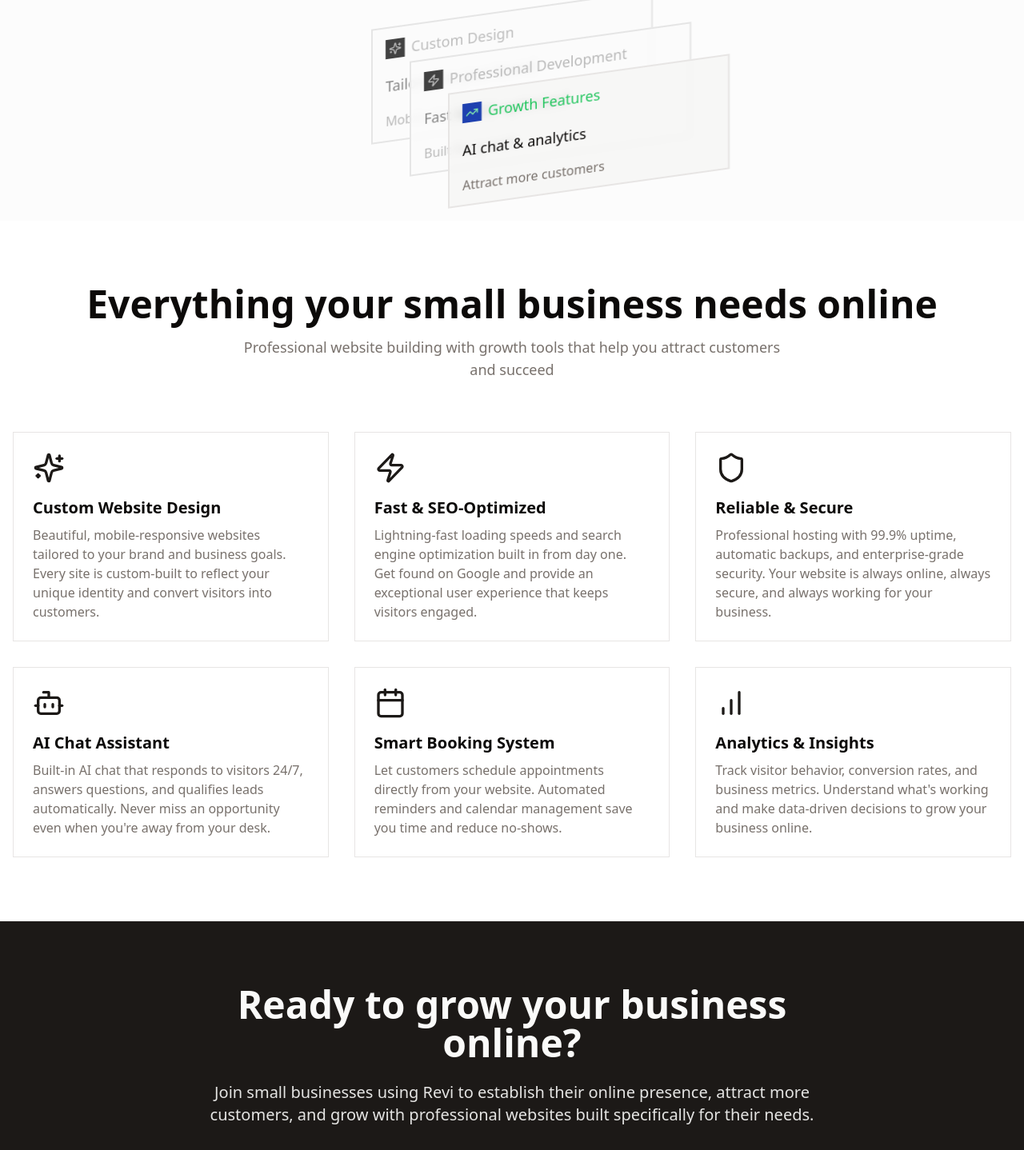
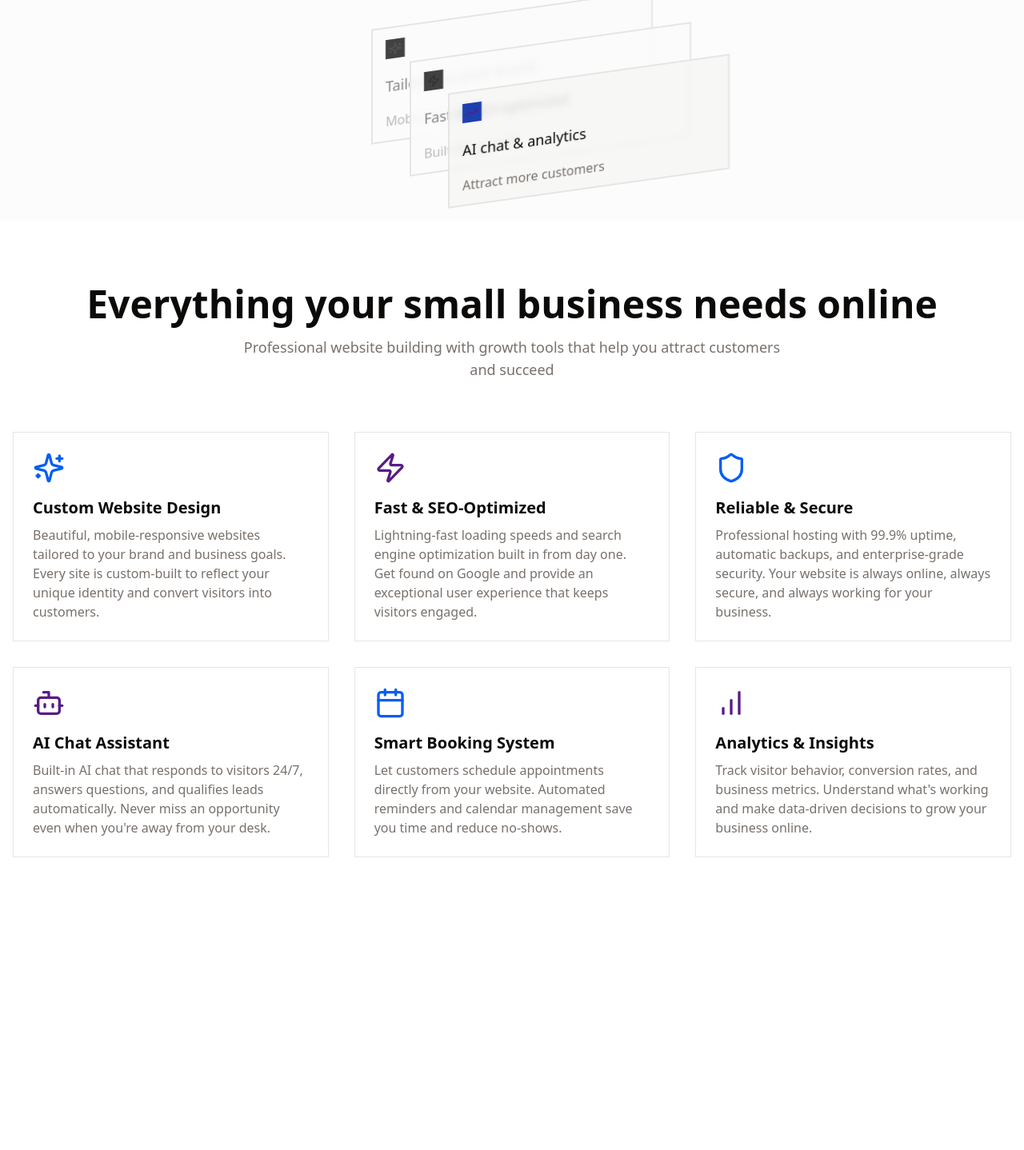
Before and after one commit to blksolodev/revi, a Next.js app: page / in a window 1280 px wide. Shown: the part 1120-2558 px from the top of the page at 80% size. Built offline with nearby package versions, Linux system fonts and the light colour scheme.

Commit message:
Apply dark blue to purple gradient across buttons, icons, and sections
Updated all UI elements to use consistent dark blue to purple gradient theme including hero buttons, display card icons and titles, feature icons, and CTA section background

```diff
--- a/app/page.tsx
+++ b/app/page.tsx
@@ -64,7 +64,7 @@ function Hero() {
 
           <div>
 
-            <Button variant="secondary" size="sm" className="gap-4">
+            <Button variant="secondary" size="sm" className="gap-4 bg-gradient-to-r from-blue-900 to-purple-900 text-white border-0">
 
               Introducing Revi AI <MoveRight className="w-4 h-4" />
 
@@ -76,7 +76,7 @@ function Hero() {
 
             <h1 className="text-5xl md:text-7xl max-w-4xl tracking-tighter text-center font-regular">
 
-              <span className="text-primary">We build</span>
+              <span className="bg-gradient-to-r from-blue-900 to-purple-900 bg-clip-text text-transparent font-semibold">We build</span>
 
               <span className="relative flex w-full justify-center overflow-hidden text-center md:pb-4 md:pt-1">
 
@@ -144,7 +144,7 @@ function Hero() {
 
           <div className="flex flex-row gap-3">
 
-            <Button size="lg" className="gap-4" asChild>
+            <Button size="lg" className="gap-4 bg-gradient-to-r from-blue-900 to-purple-900 hover:from-blue-800 hover:to-purple-800 border-0" asChild>
 
               <Link href="/pricing">
 
@@ -184,7 +184,7 @@ function DisplayCardsSection() {
 
     {
 
-      icon: <Sparkles className="size-4 text-blue-300" />,
+      icon: <Sparkles className="size-4 text-blue-900" />,
 
       title: "Custom Design",
 
@@ -192,9 +192,9 @@ function DisplayCardsSection() {
 
       date: "Mobile-responsive",
 
-      iconClassName: "text-blue-500",
+      iconClassName: "text-blue-900",
 
-      titleClassName: "text-blue-500",
+      titleClassName: "bg-gradient-to-r from-blue-900 to-purple-900 bg-clip-text text-transparent",
 
       className:
 
@@ -204,7 +204,7 @@ function DisplayCardsSection() {
 
     {
 
-      icon: <Zap className="size-4 text-purple-300" />,
+      icon: <Zap className="size-4 text-purple-900" />,
 
       title: "Professional Development",
 
@@ -212,9 +212,9 @@ function DisplayCardsSection() {
 
       date: "Built for growth",
 
-      iconClassName: "text-purple-500",
+      iconClassName: "text-purple-900",
 
-      titleClassName: "text-purple-500",
+      titleClassName: "bg-gradient-to-r from-blue-900 to-purple-900 bg-clip-text text-transparent",
 
       className:
 
@@ -224,7 +224,7 @@ function DisplayCardsSection() {
 
     {
 
-      icon: <TrendingUp className="size-4 text-green-300" />,
+      icon: <TrendingUp className="size-4 text-purple-900" />,
 
       title: "Growth Features",
 
@@ -232,9 +232,9 @@ function DisplayCardsSection() {
 
       date: "Attract more customers",
 
-      iconClassName: "text-green-500",
+      iconClassName: "text-purple-900",
 
-      titleClassName: "text-green-500",
+      titleClassName: "bg-gradient-to-r from-blue-900 to-purple-900 bg-clip-text text-transparent",
 
       className:
 
@@ -290,7 +290,7 @@ function FeaturesSection() {
 
     {
 
-      icon: <Sparkles className="w-10 h-10 text-primary" />,
+      icon: <Sparkles className="w-10 h-10 text-blue-900" />,
 
       title: "Custom Website Design",
 
@@ -302,7 +302,7 @@ function FeaturesSection() {
 
     {
 
-      icon: <Zap className="w-10 h-10 text-primary" />,
+      icon: <Zap className="w-10 h-10 text-purple-900" />,
 
       title: "Fast & SEO-Optimized",
 
@@ -314,7 +314,7 @@ function FeaturesSection() {
 
     {
 
-      icon: <Shield className="w-10 h-10 text-primary" />,
+      icon: <Shield className="w-10 h-10 text-blue-900" />,
 
       title: "Reliable & Secure",
 
@@ -326,7 +326,7 @@ function FeaturesSection() {
 
     {
 
-      icon: <Bot className="w-10 h-10 text-primary" />,
+      icon: <Bot className="w-10 h-10 text-purple-900" />,
 
       title: "AI Chat Assistant",
 
@@ -338,7 +338,7 @@ function FeaturesSection() {
 
     {
 
-      icon: <Calendar className="w-10 h-10 text-primary" />,
+      icon: <Calendar className="w-10 h-10 text-blue-900" />,
 
       title: "Smart Booking System",
 
@@ -350,7 +350,7 @@ function FeaturesSection() {
 
     {
 
-      icon: <BarChart className="w-10 h-10 text-primary" />,
+      icon: <BarChart className="w-10 h-10 text-purple-900" />,
 
       title: "Analytics & Insights",
 
@@ -432,7 +432,7 @@ function CTASection() {
 
   return (
 
-    <div className="w-full py-20 bg-primary text-primary-foreground">
+    <div className="w-full py-20 bg-gradient-to-r from-blue-900 to-purple-900 text-white">
 
       <div className="container mx-auto px-4">
 
@@ -460,7 +460,7 @@ function CTASection() {
 
               variant="secondary"
 
-              className="gap-2"
+              className="gap-2 bg-white text-blue-900 hover:bg-gray-100"
 
               asChild
 
@@ -480,7 +480,7 @@ function CTASection() {
 
               variant="outline"
 
-              className="gap-2 bg-transparent border-primary-foreground text-primary-foreground hover:bg-primary-foreground hover:text-primary"
+              className="gap-2 bg-transparent border-white text-white hover:bg-white hover:text-blue-900"
 
               asChild
 
```
